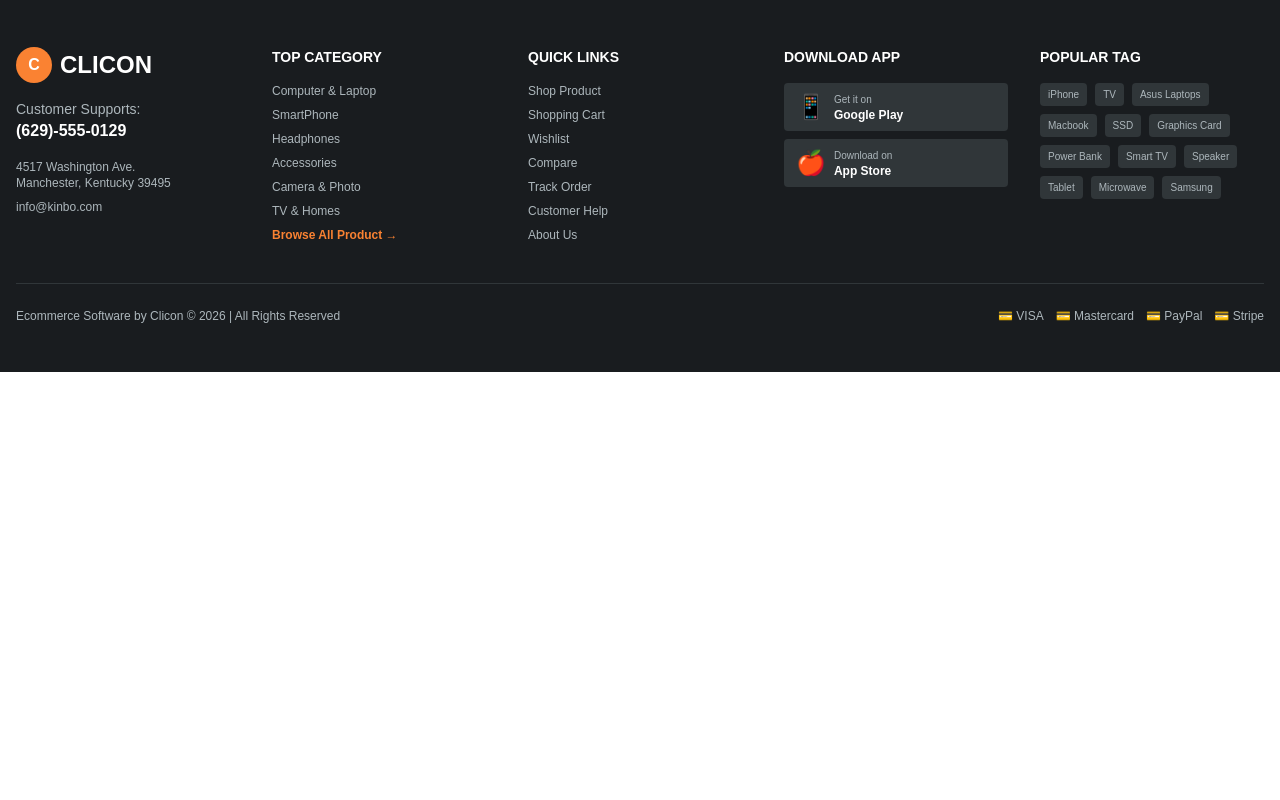
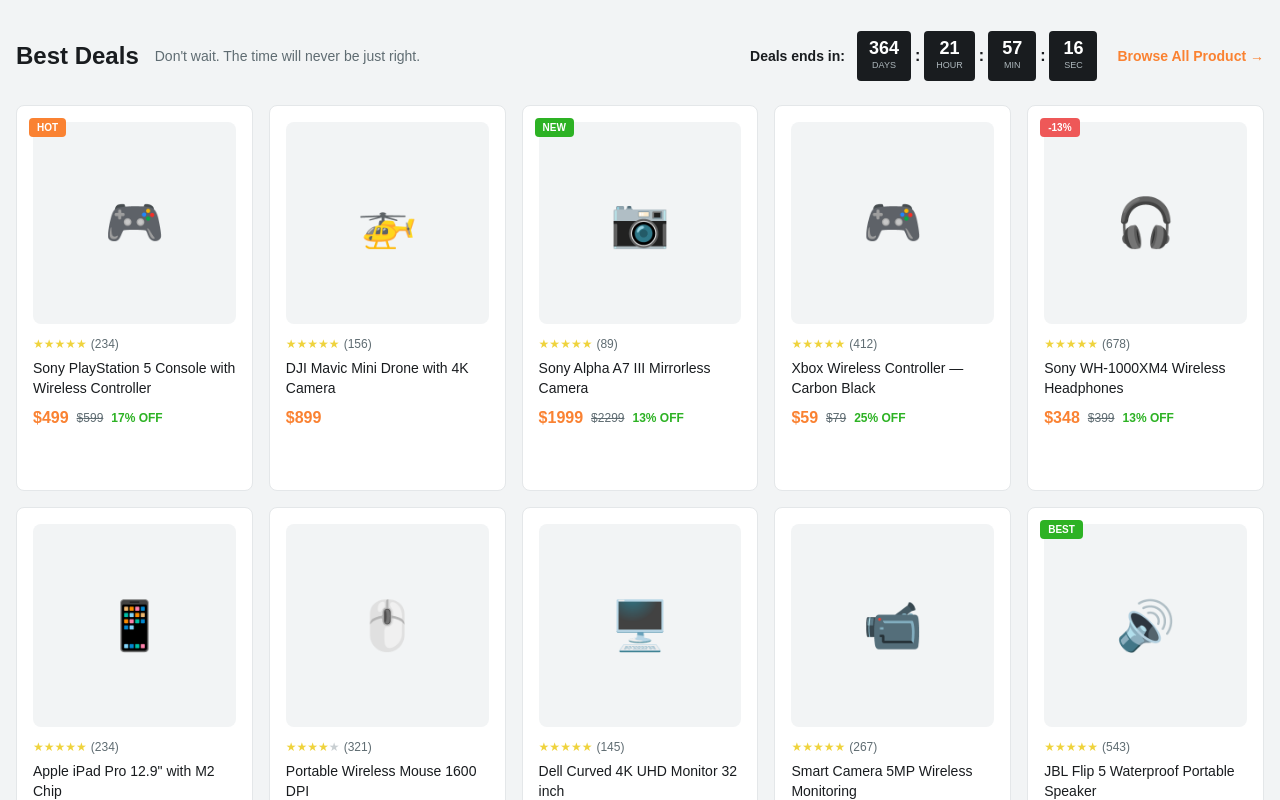
Before and after one commit to valo0n/Lab-2, a React (Vite) app in the folder frontend/: page / in a window 1280 px wide. Shown: the part 660-1460 px from the top of the page. Before the commit the page ends 1032 px from the top, so only its background shows below. Built offline with nearby package versions, Linux system fonts and the light colour scheme.

Commit message:
BEstDealSection edhe productCard

```diff
--- /dev/null
+++ b/frontend/src/components/common/ProductCard.jsx
@@ -0,0 +1,92 @@
+import { FiHeart, FiEye, FiShoppingCart } from "react-icons/fi";
+
+export default function ProductCard({ product }) {
+  const {
+    name,
+    price,
+    oldPrice,
+    discount,
+    image,
+    rating,
+    reviews,
+    badge,
+    badgeColor = "primary",
+  } = product;
+
+  return (
+    <div className="group relative bg-white border border-gray-100 rounded-lg p-4 hover:shadow-card-hover transition-all">
+      {/* Badge */}
+      {badge && (
+        <span
+          className={`absolute top-3 left-3 text-[10px] font-bold text-white px-2 py-0.5 rounded z-10 ${
+            badgeColor === "red"
+              ? "bg-danger"
+              : badgeColor === "green"
+                ? "bg-success"
+                : "bg-primary"
+          }`}
+        >
+          {badge}
+        </span>
+      )}
+
+      {/* Quick action buttons (visible on hover) */}
+      <div className="absolute top-3 right-3 flex flex-col gap-2 opacity-0 group-hover:opacity-100 transition-opacity z-10">
+        <button className="w-8 h-8 bg-white border border-gray-100 rounded-full flex items-center justify-center hover:bg-primary hover:text-white hover:border-primary transition-colors">
+          <FiHeart size={14} />
+        </button>
+        <button className="w-8 h-8 bg-white border border-gray-100 rounded-full flex items-center justify-center hover:bg-primary hover:text-white hover:border-primary transition-colors">
+          <FiEye size={14} />
+        </button>
+      </div>
+
+      {/* Image */}
+      <div className="aspect-square bg-gray-50 rounded-lg flex items-center justify-center mb-3 overflow-hidden">
+        <span className="text-5xl">{image}</span>
+      </div>
+
+      {/* Rating */}
+      <div className="flex items-center gap-1 mb-1.5">
+        <div className="flex text-warning text-xs">
+          {"★★★★★".split("").map((s, i) => (
+            <span
+              key={i}
+              className={
+                i < Math.round(rating) ? "text-warning" : "text-gray-200"
+              }
+            >
+              ★
+            </span>
+          ))}
+        </div>
+        <span className="text-xs text-dark-300">({reviews})</span>
+      </div>
+
+      {/* Name */}
+      <h3 className="text-sm font-medium text-dark mb-2 line-clamp-2 min-h-[40px]">
+        {name}
+      </h3>
+
+      {/* Price */}
+      <div className="flex items-center gap-2">
+        <span className="text-primary font-bold">${price}</span>
+        {oldPrice && (
+          <span className="text-dark-300 text-xs line-through">
+            ${oldPrice}
+          </span>
+        )}
+        {discount && (
+          <span className="text-success text-xs font-semibold">
+            {discount}% OFF
+          </span>
+        )}
+      </div>
+
+      {/* Add to cart button (visible on hover) */}
+      <button className="w-full mt-3 bg-primary-50 text-primary text-xs font-bold py-2 rounded opacity-0 group-hover:opacity-100 transition-opacity hover:bg-primary hover:text-white flex items-center justify-center gap-2">
+        <FiShoppingCart size={14} />
+        ADD TO CART
+      </button>
+    </div>
+  );
+}
--- /dev/null
+++ b/frontend/src/components/homepage/BestDealsSection.jsx
@@ -0,0 +1,176 @@
+import { useState, useEffect } from "react";
+import ProductCard from "../common/ProductCard";
+
+const dealProducts = [
+  {
+    name: "Sony PlayStation 5 Console with Wireless Controller",
+    price: 499,
+    oldPrice: 599,
+    discount: 17,
+    image: "🎮",
+    rating: 4.8,
+    reviews: 234,
+    badge: "HOT",
+  },
+  {
+    name: "DJI Mavic Mini Drone with 4K Camera",
+    price: 899,
+    image: "🚁",
+    rating: 4.7,
+    reviews: 156,
+  },
+  {
+    name: "Sony Alpha A7 III Mirrorless Camera",
+    price: 1999,
+    oldPrice: 2299,
+    discount: 13,
+    image: "📷",
+    rating: 4.9,
+    reviews: 89,
+    badge: "NEW",
+    badgeColor: "green",
+  },
+  {
+    name: "Xbox Wireless Controller — Carbon Black",
+    price: 59,
+    oldPrice: 79,
+    discount: 25,
+    image: "🎮",
+    rating: 4.6,
+    reviews: 412,
+  },
+  {
+    name: "Sony WH-1000XM4 Wireless Headphones",
+    price: 348,
+    oldPrice: 399,
+    discount: 13,
+    image: "🎧",
+    rating: 4.9,
+    reviews: 678,
+    badge: "-13%",
+    badgeColor: "red",
+  },
+  {
+    name: 'Apple iPad Pro 12.9" with M2 Chip',
+    price: 1099,
+    image: "📱",
+    rating: 4.8,
+    reviews: 234,
+  },
+  {
+    name: "Portable Wireless Mouse 1600 DPI",
+    price: 29,
+    oldPrice: 49,
+    image: "🖱️",
+    rating: 4.4,
+    reviews: 321,
+  },
+  {
+    name: "Dell Curved 4K UHD Monitor 32 inch",
+    price: 549,
+    image: "🖥️",
+    rating: 4.7,
+    reviews: 145,
+  },
+  {
+    name: "Smart Camera 5MP Wireless Monitoring",
+    price: 89,
+    oldPrice: 129,
+    discount: 31,
+    image: "📹",
+    rating: 4.5,
+    reviews: 267,
+  },
+  {
+    name: "JBL Flip 5 Waterproof Portable Speaker",
+    price: 119,
+    image: "🔊",
+    rating: 4.8,
+    reviews: 543,
+    badge: "BEST",
+    badgeColor: "green",
+  },
+];
+
+export default function BestDealsSection() {
+  const [time, setTime] = useState({
+    days: 364,
+    hours: 21,
+    mins: 57,
+    secs: 21,
+  });
+
+  useEffect(() => {
+    const timer = setInterval(() => {
+      setTime((prev) => {
+        let { days, hours, mins, secs } = prev;
+        if (secs > 0) secs--;
+        else {
+          secs = 59;
+          if (mins > 0) mins--;
+          else {
+            mins = 59;
+            if (hours > 0) hours--;
+            else {
+              hours = 23;
+              if (days > 0) days--;
+            }
+          }
+        }
+        return { days, hours, mins, secs };
+      });
+    }, 1000);
+    return () => clearInterval(timer);
+  }, []);
+
+  const TimeBox = ({ value, label }) => (
+    <div className="bg-dark text-white px-3 py-2 rounded text-center min-w-[48px]">
+      <div className="font-bold text-lg leading-none">
+        {String(value).padStart(2, "0")}
+      </div>
+      <div className="text-[9px] uppercase mt-0.5 text-gray-300">{label}</div>
+    </div>
+  );
+
+  return (
+    <section className="max-w-7xl mx-auto px-4 py-8">
+      {/* Header */}
+      <div className="flex items-center justify-between mb-6 flex-wrap gap-4">
+        <div className="flex items-center gap-4">
+          <h2 className="text-2xl font-bold text-dark">Best Deals</h2>
+          <span className="text-dark-300 text-sm hidden md:inline">
+            Don't wait. The time will never be just right.
+          </span>
+        </div>
+
+        <div className="flex items-center gap-3">
+          <span className="text-dark text-sm font-semibold">
+            Deals ends in:
+          </span>
+          <div className="flex items-center gap-1">
+            <TimeBox value={time.days} label="Days" />
+            <span className="text-dark font-bold">:</span>
+            <TimeBox value={time.hours} label="Hour" />
+            <span className="text-dark font-bold">:</span>
+            <TimeBox value={time.mins} label="Min" />
+            <span className="text-dark font-bold">:</span>
+            <TimeBox value={time.secs} label="Sec" />
+          </div>
+          <a
+            href="#"
+            className="text-primary font-semibold text-sm hover:underline ml-2 hidden md:inline"
+          >
+            Browse All Product →
+          </a>
+        </div>
+      </div>
+
+      {/* Product grid */}
+      <div className="grid grid-cols-2 md:grid-cols-3 lg:grid-cols-5 gap-4">
+        {dealProducts.map((product, i) => (
+          <ProductCard key={i} product={product} />
+        ))}
+      </div>
+    </section>
+  );
+}
--- a/frontend/src/pages/HomePage.jsx
+++ b/frontend/src/pages/HomePage.jsx
@@ -4,6 +4,7 @@
 import Navigation from "../components/Layout/Navigation";
 import HeroSection from "../components/homepage/HeroSection";
 import FeatureStrips from "../components/homepage/FeatureStrips";
+import BestDealsSection from "../components/homepage/BestDealsSection";
 export default function HomePage() {
   return (
     <div className="min-h-screen bg-gray-50 font-sans">
@@ -14,6 +15,7 @@
       <main>
         <HeroSection />
         <FeatureStrips />
+        <BestDealsSection />
       </main>
       <Footer />
     </div>
```
